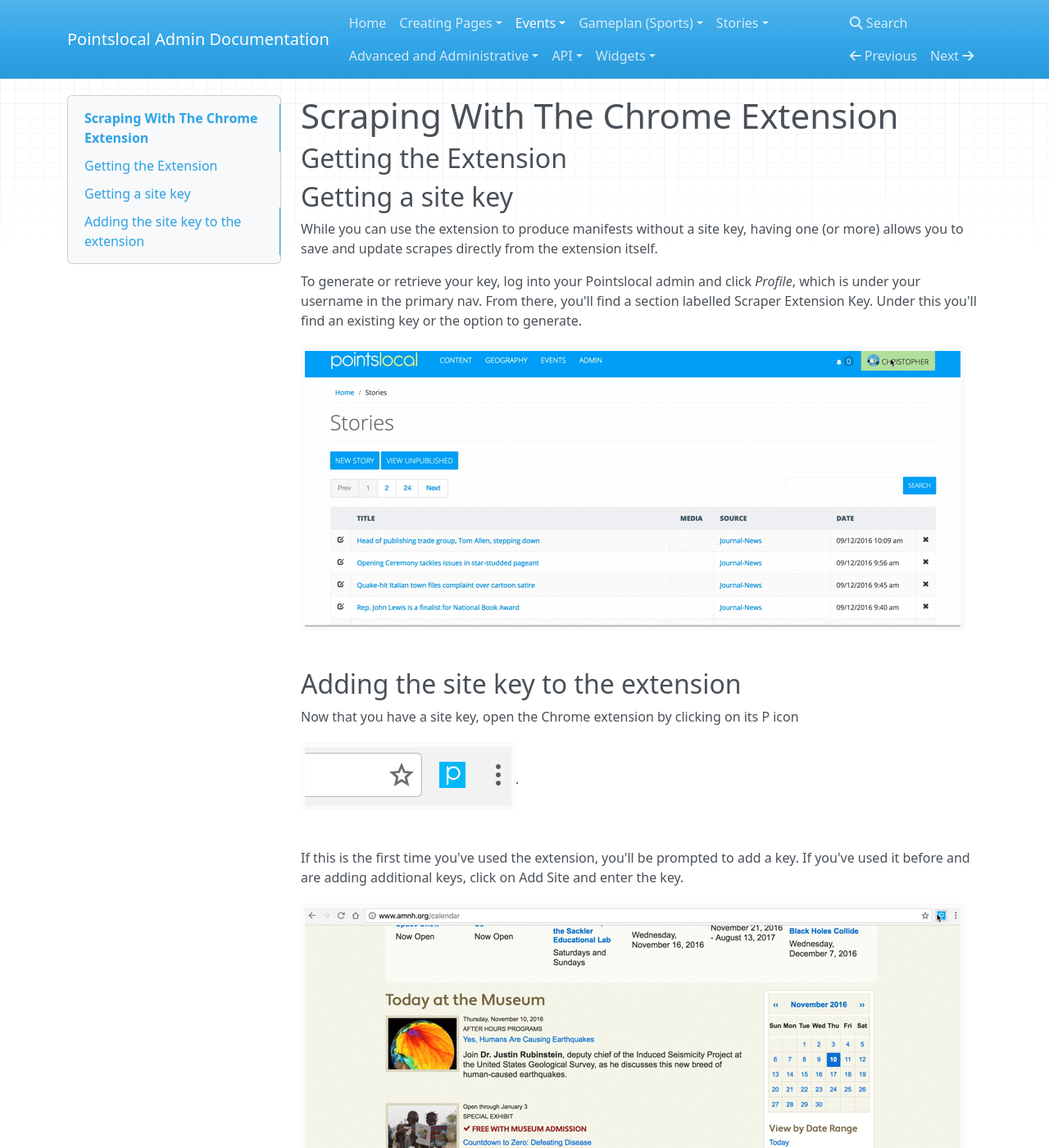
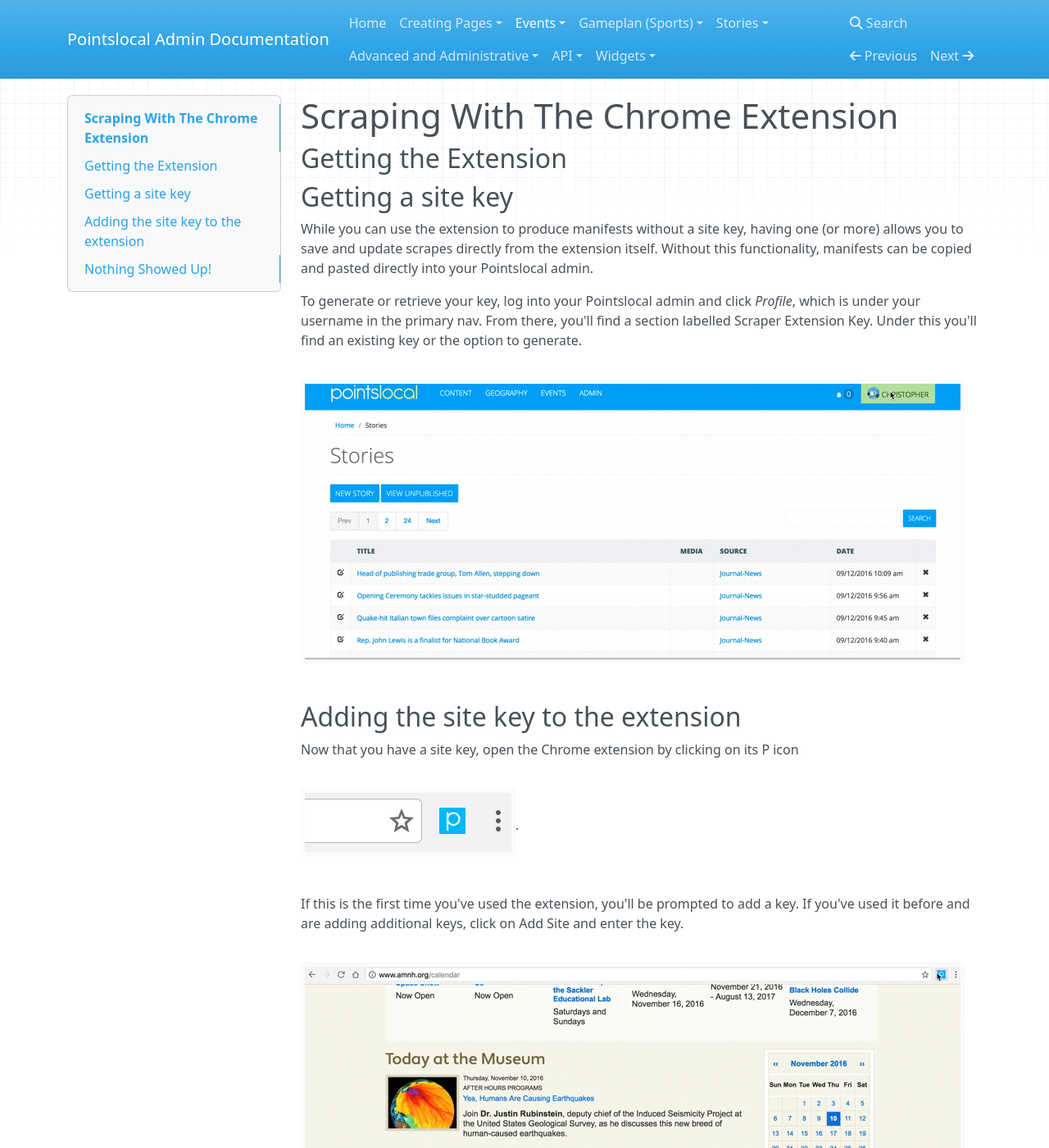
Before and after one commit to pointslocal/admin-docs, an MkDocs documentation site: the page built from docs/events_imports_scraping.md, in a window 1280 px wide and 1400 px high. Shown: the whole window at 82% size. Built offline with MkDocs 1.6.1, drawn with Linux system fonts in a browser that asks for light colours; nearby versions of some CDN libraries; old or Windows-style settings are respelled for this version of MkDocs.

Commit message:
Adds notes about chrome extension

```diff
--- a/docs/events_imports_scraping.md
+++ b/docs/events_imports_scraping.md
@@ -3,13 +3,19 @@
 ## Getting the Extension
 
 ## Getting a site key
-While you can use the extension to produce manifests without a site key, having one (or more) allows you to save and update scrapes directly from the extension itself.
+While you can use the extension to produce manifests without a site key, having one (or more) allows you to save and update scrapes directly from the extension itself.  Without this functionality, manifests can be copied and pasted directly into your Pointslocal admin.
 
 To generate or retrieve your key, log into your Pointslocal admin and click *Profile*, which is under your username in the primary nav.  From there, you'll find a section labelled Scraper Extension Key.  Under this you'll find an existing key or the option to generate.
+
 ![Generating Key](img/scrape_key.gif)
 
 ## Adding the site key to the extension
-Now that you have a site key, open the Chrome extension by clicking on its P icon ![extension](img/scrape_extension_button.png).
+Now that you have a site key, open the Chrome extension by clicking on its P icon
+
+![extension](img/scrape_extension_button.png).
 
 If this is the first time you've used the extension, you'll be prompted to add a key.  If you've used it before and are adding additional keys, click on Add Site and enter the key.
+
 ![Generating Key](img/scrape_add_site.gif)
+
+## Nothing Showed Up!
```
